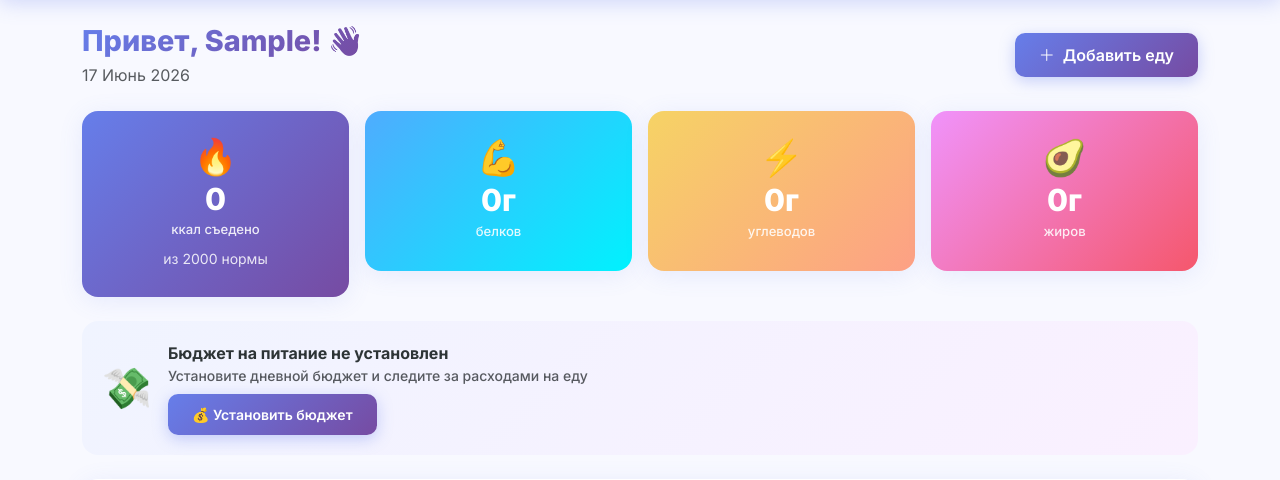
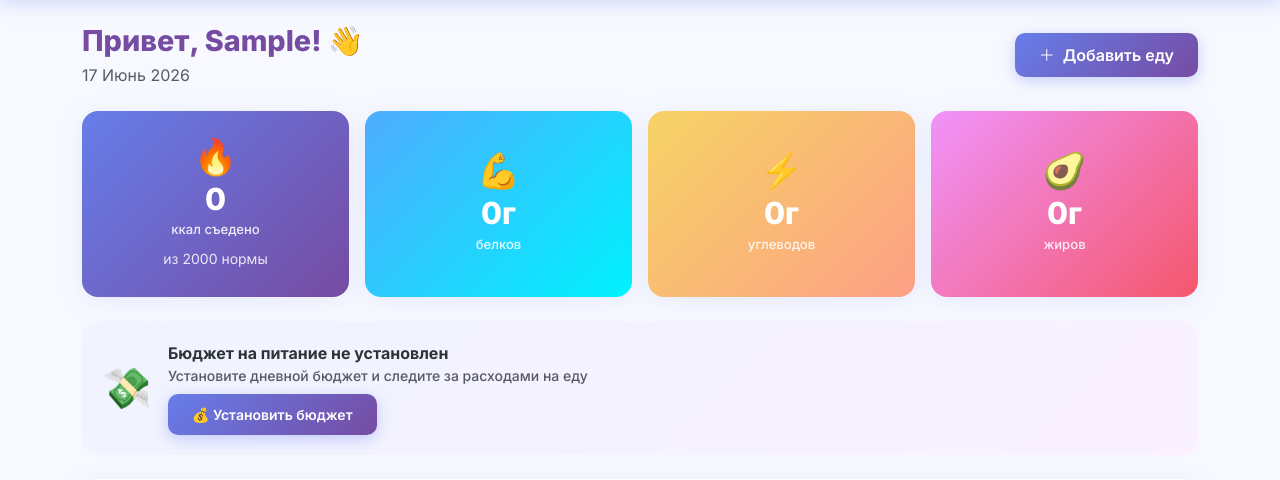
Before and after one commit to lizok290406-dot/healthy-nutrition-service, a Django app: page /dashboard/ in a window 1280 px wide. Shown: the part 83-563 px from the top of the page. Run offline with Django 5.2, Linux system fonts and the light colour scheme; the visitor is signed in with stand-in values (Sample User, id 1); data that the repository does not hold is empty; some libraries are stand-ins or nearby versions.

Commit message:
Fix emoji color in titles and equalize dashboard stat cards

```diff
--- a/templates/base.html
+++ b/templates/base.html
@@ -263,10 +263,7 @@
         .section-title {
             font-size: 1.8rem;
             font-weight: 800;
-            background: linear-gradient(135deg, #667eea, #764ba2);
-            -webkit-background-clip: text;
-            -webkit-text-fill-color: transparent;
-            background-clip: text;
+            color: #764ba2;
         }
 
         /* ALERTS */
--- a/templates/nutrition/dashboard.html
+++ b/templates/nutrition/dashboard.html
@@ -20,7 +20,7 @@
     <!-- STAT CARDS — калории белки углеводы жиры -->
     <div class="row g-3 mb-4">
         <div class="col-6 col-md-3">
-            <div class="card stat-card card-gradient-primary">
+            <div class="card stat-card card-gradient-primary  h-100">
                 <span class="stat-icon">🔥</span>
                 <div class="stat-value">
                     {{ totals.calories|floatformat:0|default:"0" }}
@@ -35,7 +35,7 @@
         </div>
 
         <div class="col-6 col-md-3">
-            <div class="card stat-card card-gradient-blue">
+            <div class="card stat-card card-gradient-blue  h-100">
                 <span class="stat-icon">💪</span>
                 <div class="stat-value">
                     {{ totals.protein|floatformat:0|default:"0" }}г
@@ -45,7 +45,7 @@
         </div>
 
         <div class="col-6 col-md-3">
-            <div class="card stat-card card-gradient-warm">
+            <div class="card stat-card card-gradient-warm  h-100">
                 <span class="stat-icon">⚡</span>
                 <div class="stat-value">
                     {{ totals.carbs|floatformat:0|default:"0" }}г
@@ -55,7 +55,7 @@
         </div>
 
         <div class="col-6 col-md-3">
-            <div class="card stat-card card-gradient-pink">
+            <div class="card stat-card card-gradient-pink  h-100">
                 <span class="stat-icon">🥑</span>
                 <div class="stat-value">
                     {{ totals.fat|floatformat:0|default:"0" }}г
```
